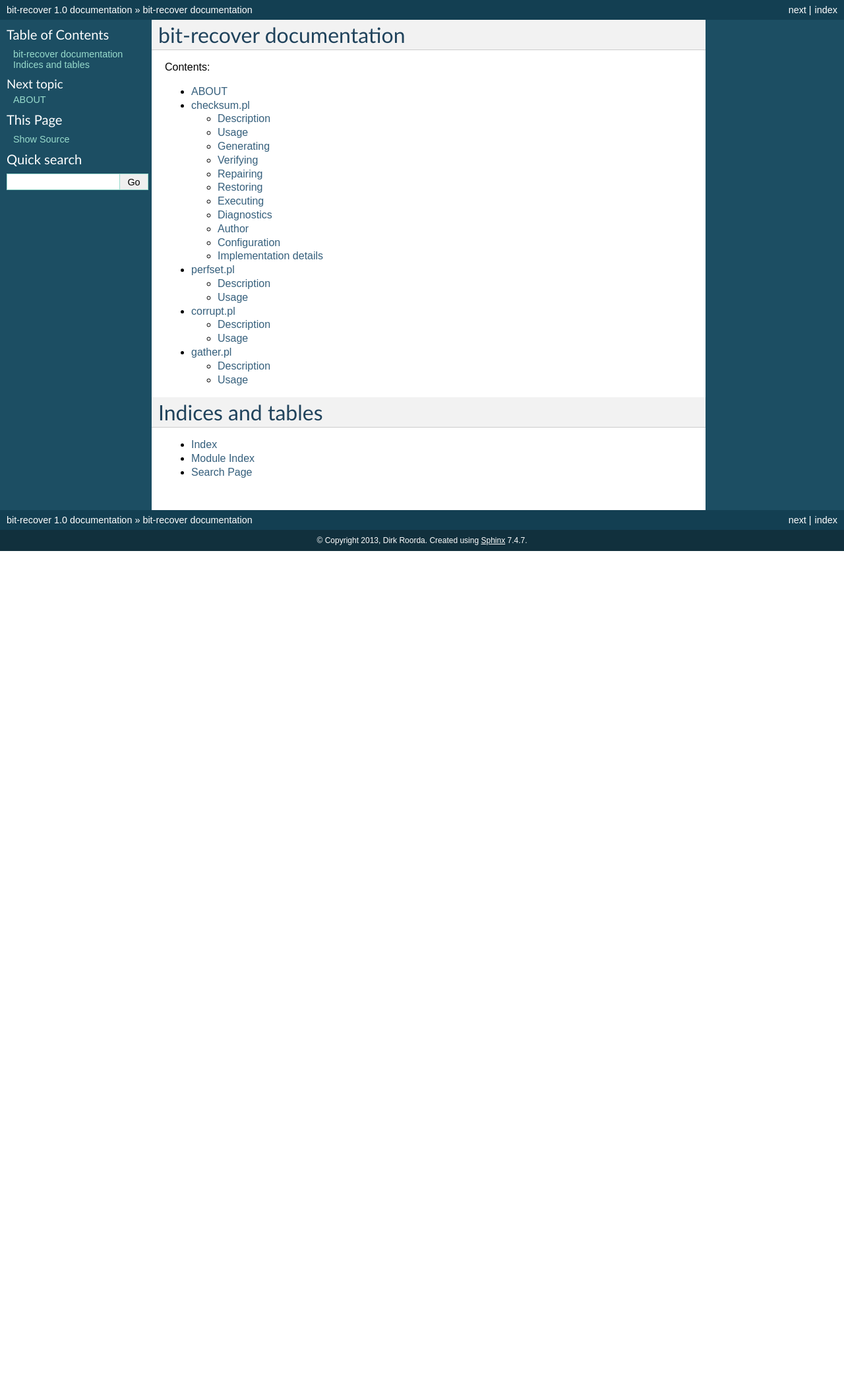
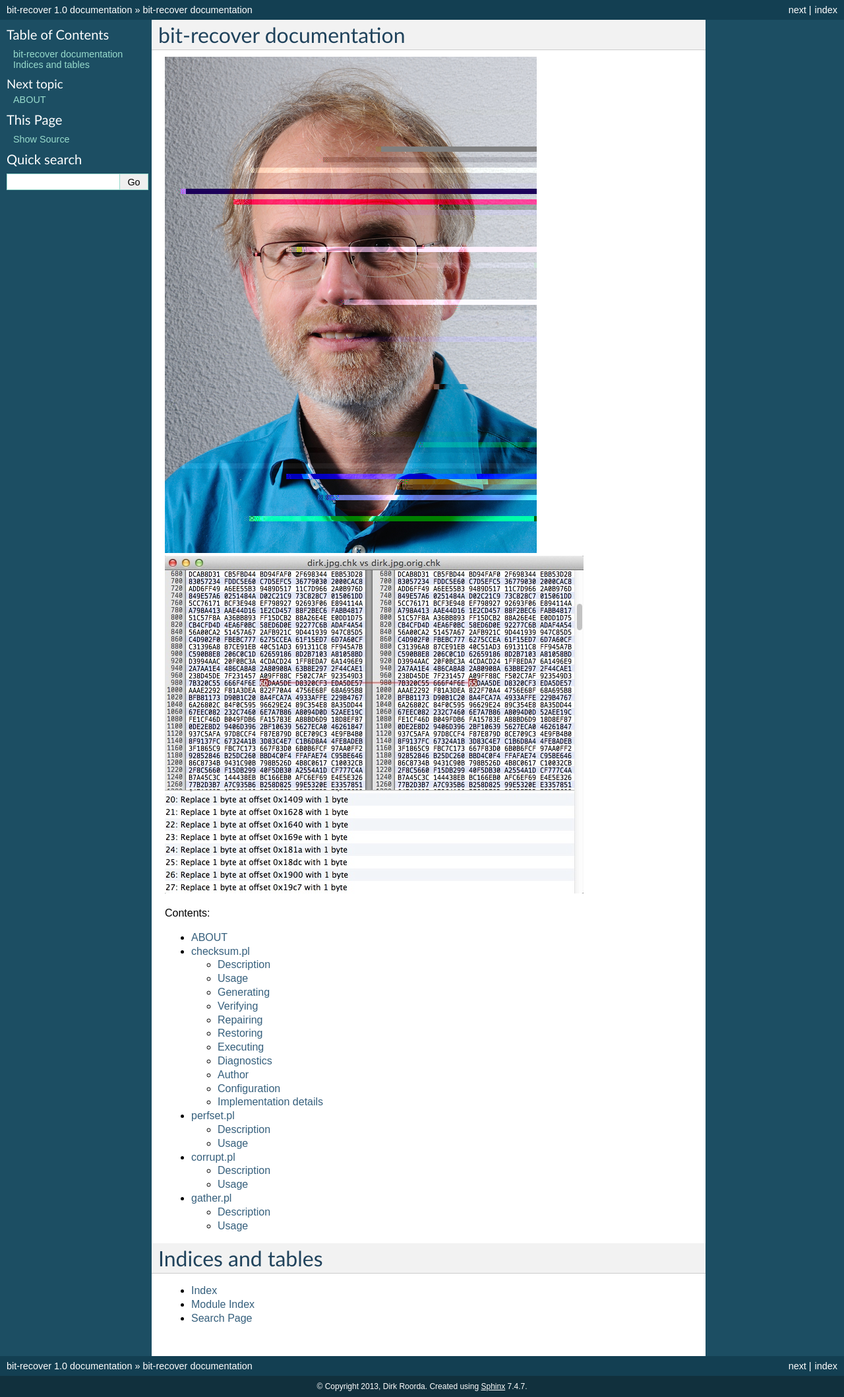
Before and after one commit to dirkroorda/bit-recover, a Sphinx documentation site: the page built from docs/index.rst, in a window 1280 px wide. Shown: the whole page at 66% size. Built offline with Sphinx 7.4.7, drawn with Linux system fonts in a browser that asks for light colours; before the commit the page ends 900 px from its top, so only the background shows below that.

Commit message:
update docs

```diff
--- a/docs/index.rst
+++ b/docs/index.rst
@@ -1,5 +1,7 @@
 bit-recover documentation
 =========================
+.. image:: Dirk-bu-104.jpg
+.. image:: Checksumdiff.jpg
 
 Contents:
 
```
Also changed, not shown: docs/Checksumdiff.jpg (added), docs/Dirk-bu-104.jpg (added), 13 other files.
